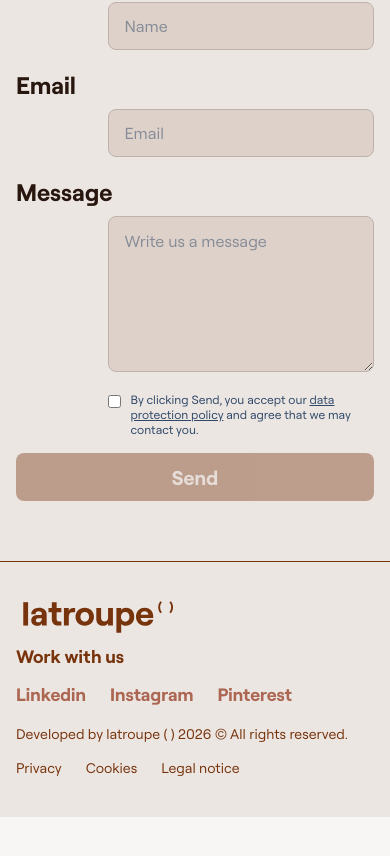
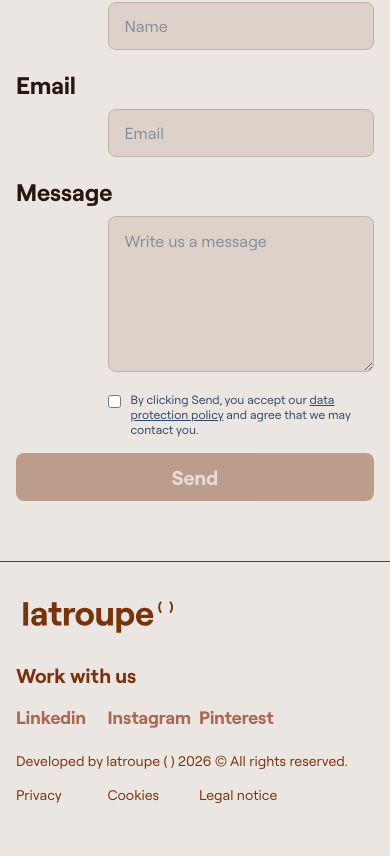
Before and after one commit to LaTroupe-Studio/latroupe-marketing, a Next.js app: page /en in a window 390 px wide. Shown: the part 6120-6976 px from the top of the page. Before the commit the page ends 6937 px from the top, so only its background shows below. Built offline with nearby package versions, Linux system fonts and the light colour scheme.

Commit message:
ajustes footer

```diff
--- a/src/components/Footer.module.css
+++ b/src/components/Footer.module.css
@@ -4,75 +4,86 @@
   border-top: 1px solid #77330B;
 }
 
-.topRow { align-items: center; margin-bottom: 20px; }
 
-.leftCol {
-  grid-column: 1 / 6;
-  display: flex; align-items: center; gap: 24px;
+.logoWrapper {
+  grid-column: 1 / 4;
 }
 
-.workWithUs {
+.middleRow {
+  align-items: center;
+  margin-bottom: 2rem;
+}
+
+.workFooter {
+  grid-column: 4 / 9;
   font-family: var(--font-body);
-  font-size: 18px; line-height: 22px;
-  font-weight: 700; color: #77330B;
+  font-size: 20px;
+  font-weight: 700;
+  color: #77330B;
   text-decoration: none;
   transition: opacity 0.15s ease;
-  white-space: nowrap;
-  margin-top: 45px;
 }
-.workWithUs:hover { opacity: 0.7; }
+
+.workFooter:hover {
+  opacity: 0.7;
+}
 
 .socialCol {
   grid-column: 10 / 13;
-  display: flex; gap: 24px; justify-content: flex-end;
+  display: grid;
+  grid-template-columns: subgrid;
 }
 
 .socialLink {
   font-family: var(--font-body);
-  font-size: 18px; line-height: 22px;
-  font-weight: 700; color: #AC6752;
+  font-size: 18px;
+  line-height: 22px;
+  font-weight: 700;
+  color: #AC6752;
   text-decoration: none;
   transition: opacity 0.15s ease;
 }
+
 .socialLink:hover { opacity: 0.7; }
 
-.bottomRow { align-items: center; }
+
+.bottomRow {
+  align-items: center;
+}
 
 .copyright {
   grid-column: 1 / 7;
   font-family: var(--font-body);
-  font-size: 14px; line-height: 18px;
-  font-weight: 400; color: #77330B;
+  font-size: 14px;
+  line-height: 18px;
+  font-weight: 400;
+  color: #77330B;
 }
 
 .legalLinks {
   grid-column: 10 / 13;
-  display: flex; gap: 24px; justify-content: flex-start;
+  display: grid;
+  grid-template-columns: subgrid;
 }
 
 .legalLink {
   font-family: var(--font-body);
-  font-size: 14px; line-height: 18px;
-  font-weight: 400; color: #77330B;
+  font-size: 14px;
+  line-height: 18px;
+  font-weight: 400;
+  color: #77330B;
   text-decoration: none;
   transition: opacity 0.15s ease;
 }
+
 .legalLink:hover { opacity: 0.7; }
 
+/* Responsive */
 @media (max-width: 768px) {
-  .topRow, .bottomRow { row-gap: 16px; }
-  .leftCol {
-    grid-column: 1/-1;
-    display: grid;
-    grid-template-columns: repeat(6, 1fr);
-    gap: 8px;
-    align-items: center;
-  }
-  /* Logo at col 1 */
-  .leftCol > a { grid-column: 1/4; }
-  /* "Trabaja con nosotros" at col 4 */
-  .workWithUs { grid-column: 4/7; margin-top: 0; }
-  .socialCol { grid-column: 1/-1; justify-content: flex-start; }
-  .copyright { grid-column: 1/-1; }
-  .legalLinks { grid-column: 1/-1; justify-content: flex-start; }
+  .logoRow, .middleRow, .bottomRow { row-gap: 16px; margin-bottom: 24px; }
+  .logoWrapper { grid-column: 1 / -1; }
+  .workFooter { grid-column: 1 / -1; }
+  .socialCol { grid-column: 1 / -1; justify-content: flex-start; }
+  .copyright { grid-column: 1 / -1; }
+  .legalLinks { grid-column: 1 / -1; justify-content: flex-start; }
 }
--- a/src/components/Footer.tsx
+++ b/src/components/Footer.tsx
@@ -9,31 +9,40 @@ export default function Footer() {
   return (
     <footer className={styles.footer}>
       <div className="grid-container">
-        {/* Top row: logo + work with us | social links */}
-        <div className={`grid-12 ${styles.topRow}`}>
-          <div className={styles.leftCol}>
-            <Link href={`/${locale}`}><Logo color="var(--color-terracota-3)" width={160} /></Link>
-            {content.footer.workWithUs && (
-              <a href={content.footer.workWithUs.href} target="_blank" rel="noopener noreferrer" className={styles.workWithUs}>
-                {content.footer.workWithUs.label}
-              </a>
-            )}
+
+        <div className={`grid-12 ${styles.logoRow}`}>
+          <div className={styles.logoWrapper}>
+             <Link href={`/${locale}`}>
+               <Logo color="var(--color-terracota-3)" width={160} />
+             </Link>
           </div>
+        </div>
+
+        <div className={`grid-12 ${styles.middleRow}`}>
+          <a className={styles.workFooter} href={content.footer.workWithUs?.href}>
+            {content.footer.workWithUs?.label}
+          </a>
+
           <div className={styles.socialCol}>
             {content.footer.social?.map((s) => (
-              <a key={s.label} href={s.href} target="_blank" rel="noopener noreferrer" className={styles.socialLink}>{s.label}</a>
+              <a key={s.label} href={s.href} target="_blank" rel="noopener noreferrer" className={styles.socialLink}>
+                {s.label}
+              </a>
             ))}
           </div>
         </div>
-        {/* Bottom row: copyright | legal links */}
+
         <div className={`grid-12 ${styles.bottomRow}`}>
           <span className={styles.copyright}>{content.footer.copyright}</span>
           <div className={styles.legalLinks}>
             {content.footer.links.map((l) => (
-              <Link key={l.label} href={l.href} className={styles.legalLink}>{l.label}</Link>
+              <Link key={l.label} href={l.href} className={styles.legalLink}>
+                {l.label}
+              </Link>
             ))}
           </div>
         </div>
+
       </div>
     </footer>
   );
--- a/src/content/es.ts
+++ b/src/content/es.ts
@@ -59,7 +59,7 @@ const es: SiteContent = {
     links: [{label:"Privacidad",href:"/es/privacidad"},{label:"Cookies",href:"/es/cookies"},{label:"Aviso legal",href:"/es/aviso-legal"}],
     social: [{label:"Linkedin",href:"https://www.linkedin.com/company/latroupestudio/"},{label:"Instagram",href:"https://www.instagram.com/latroupestudio"},{label:"Pinterest",href:"https://www.pinterest.es/latroupestudio/"}],
     workWithUs: { label: "Trabaja con nosotros", href: "https://invented-cactus-ce6.notion.site/Trabajar-en-LaTroupe-cd9c990923954418bd2e6a3df58b2500" },
-    copyright: "Desarrollado por latroupe ( ) 2026 © Todos los derechos reservados.",
+    copyright: "Desarrollado por latroupe ( ) 2026 ©",
     legal: "",
   },
   overlay: { close:"CERRAR", inDevelopment:"En desarrollo", comingSoon:"Próximamente" },
```
